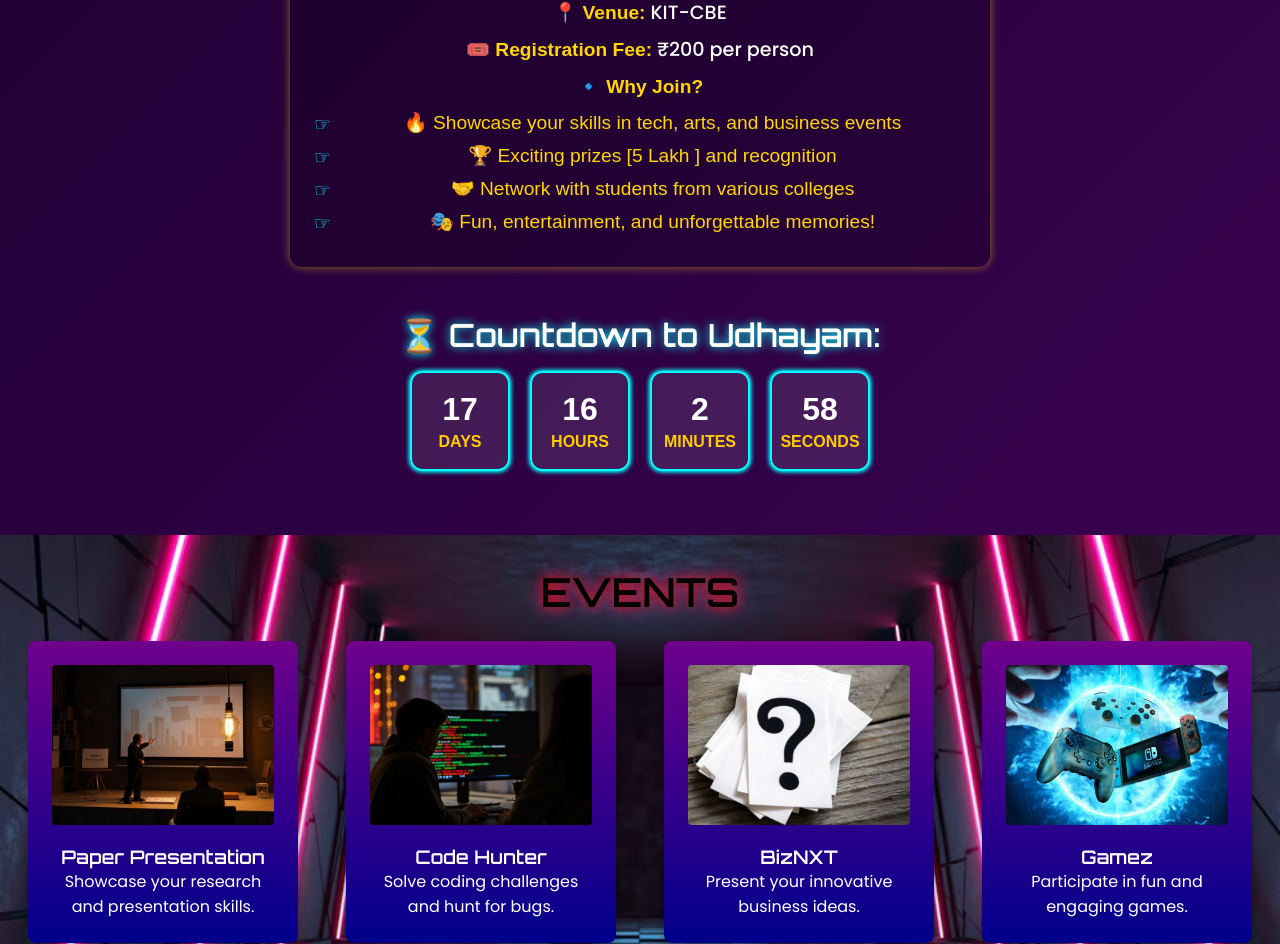
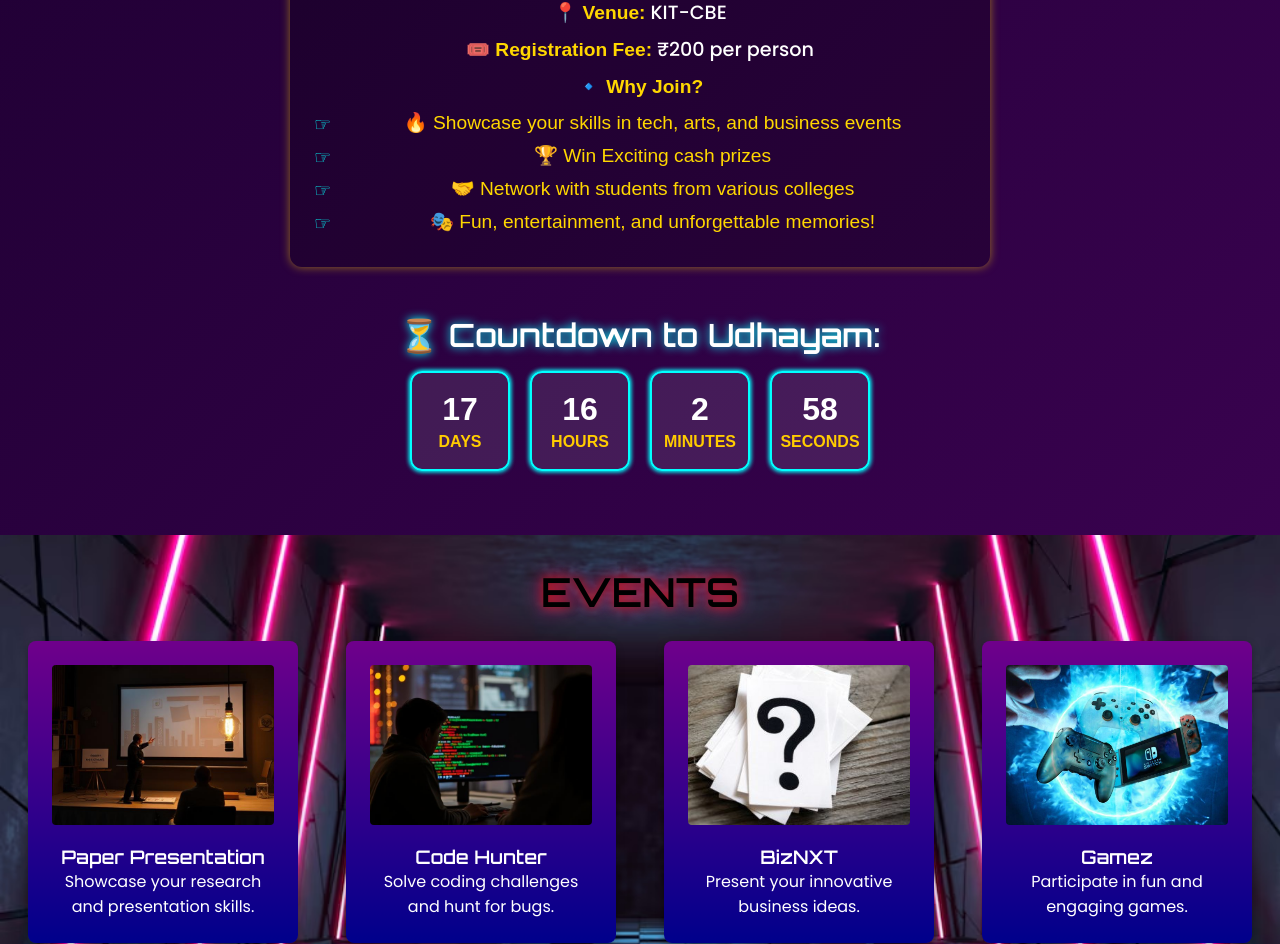
Before and after one commit to kamalesh-E08/Udayam, a React (Vite) app: page / in a window 1280 px wide. Shown: the part 1515-2459 px from the top of the page. Built offline with nearby package versions, Linux system fonts and the light colour scheme.

Commit message:
prize commit

```diff
--- a/src/Components/About.jsx
+++ b/src/Components/About.jsx
@@ -40,7 +40,7 @@ const About = () => {
           <p><strong>🔹 Why Join?</strong></p>
           <ul className="about-list">
             <li>🔥 Showcase your skills in tech, arts, and business events</li>
-            <li>🏆 Exciting prizes [5 Lakh ] and recognition</li>
+            <li>🏆 Win Exciting cash prizes </li>
             <li>🤝 Network with students from various colleges</li>
             <li>🎭 Fun, entertainment, and unforgettable memories!</li>
           </ul>
```
